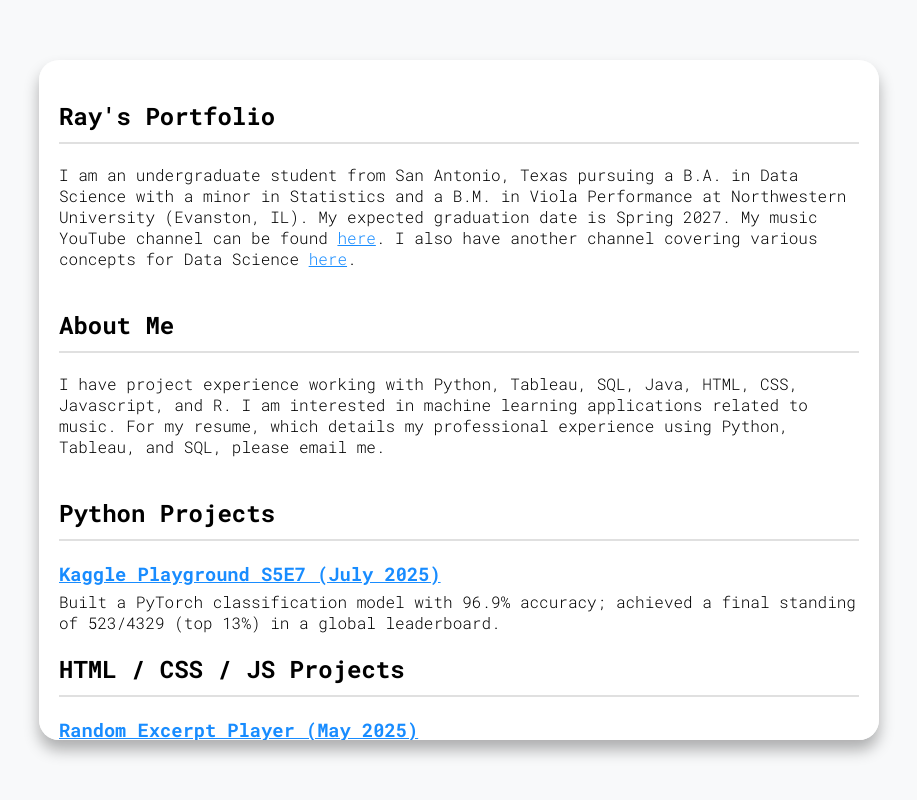
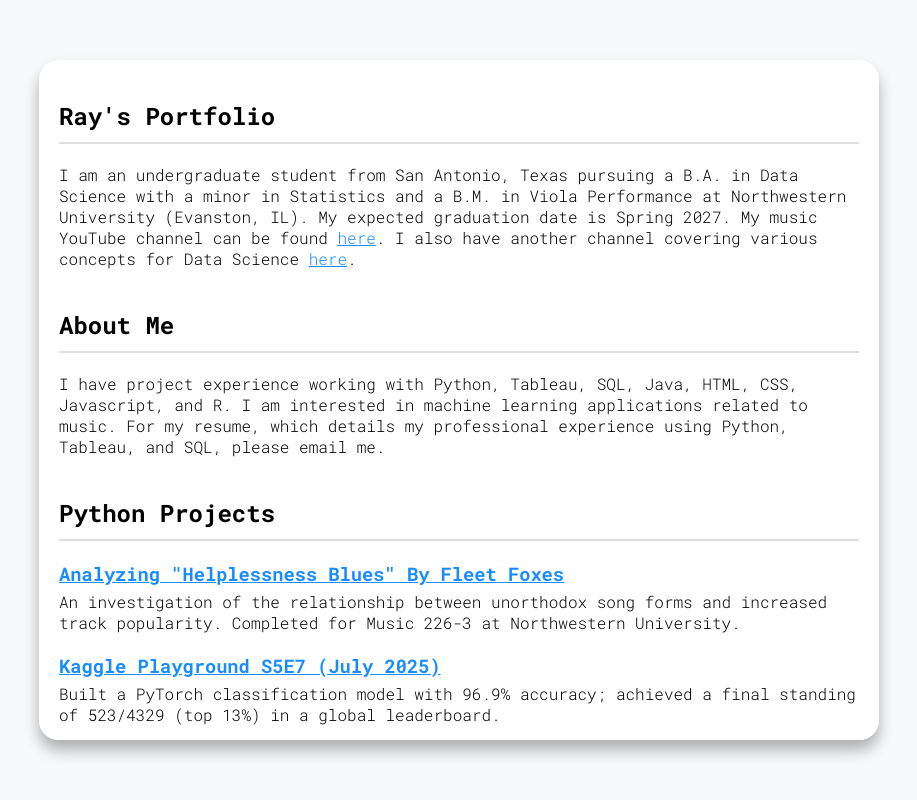
Before and after one commit to rzhang2004/rzhang2004.github.io, a plain HTML site: page index.html in a window 1280 px wide. Shown: the whole page, without its empty margins (181-1098 px from the left). Drawn offline with Linux system fonts and the light colour scheme.

Commit message:
updated index
yes

```diff
--- a/index.html
+++ b/index.html
@@ -24,6 +24,10 @@
         </section>
         <section id="projects">
             <h2>Python Projects</h2>
+            <div class="project">
+                <a href="helplessnessbluesanalysis.html" target="_blank"><h3>Analyzing "Helplessness Blues" By Fleet Foxes</h3></a>
+                <p>An investigation of the relationship between unorthodox song forms and increased track popularity. Completed for Music 226-3 at Northwestern University.</p>
+            </div>
             <div class="project">
                 <a href="kagglepersonality.html" target="_blank"><h3>Kaggle Playground S5E7 (July 2025)</h3></a>
                 <p>Built a PyTorch classification model with 96.9% accuracy; achieved a final standing of 523/4329 (top 13%) in a global leaderboard.</p>
```
